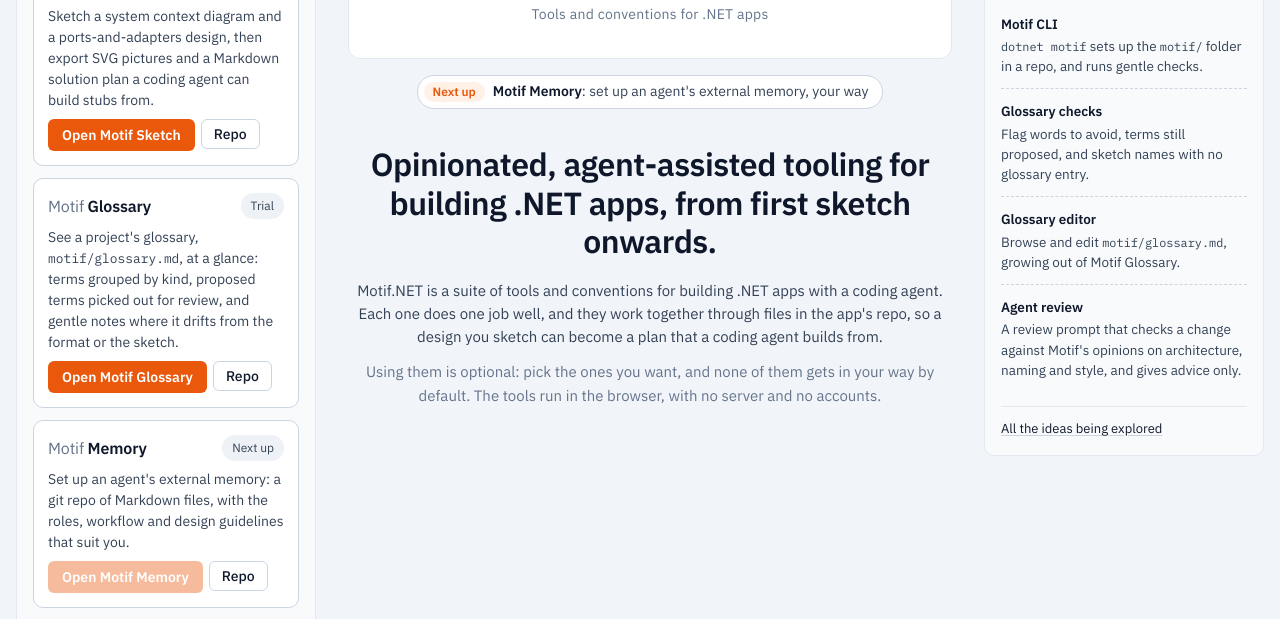
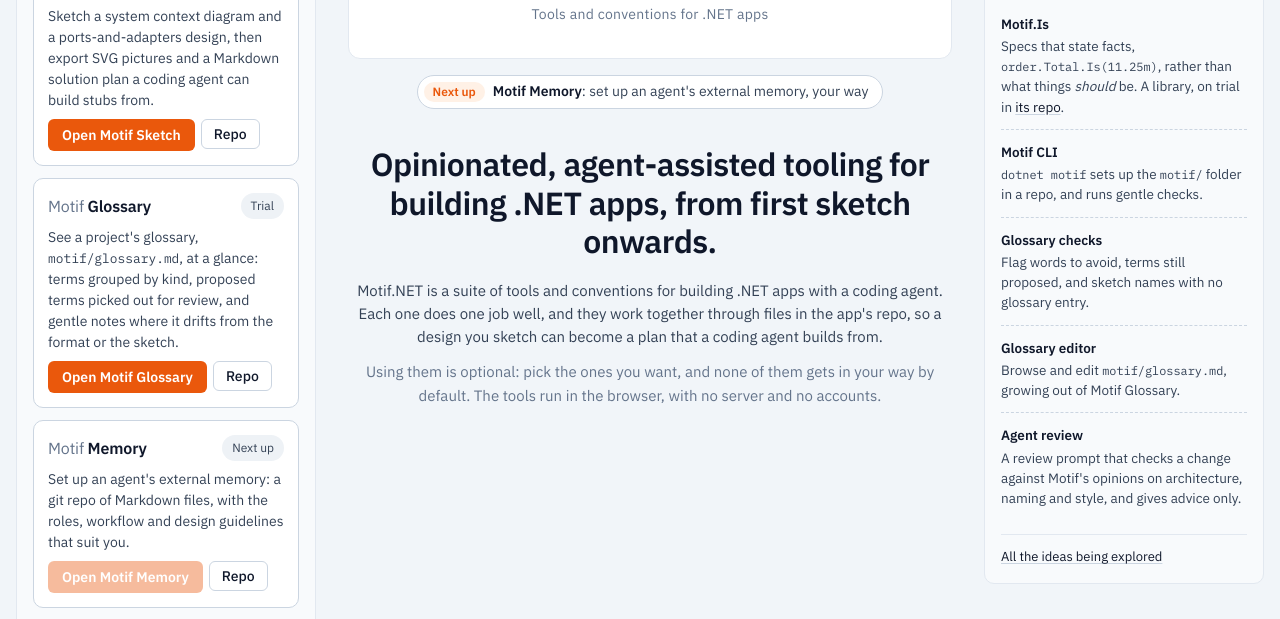
Before and after one commit to motif-dotnet/motif-dotnet.github.io, a plain HTML site: page index.html in a window 1280 px wide. Shown: the part 167-786 px from the top of the page. Drawn offline with Linux system fonts and the light colour scheme.

Commit message:
Put Motif.Is first in Coming later

```diff
--- a/index.html
+++ b/index.html
@@ -119,10 +119,12 @@
             <h2 id="later">Coming later</h2>
             <p class="muted">Ideas, written up but not built yet. Expect some to change, merge or drop out.</p>
             <ul class="ideas">
+                <li><b>Motif.Is</b> Specs that state facts, <code>order.Total.Is(11.25m)</code>, rather than what things <i>should</i> be. A library, on trial in <a href="https://github.com/motif-dotnet/Motif.Is">its repo</a>.</li>
                 <li><b>Motif CLI</b> <code>dotnet motif</code> sets up the <code>motif/</code> folder in a repo, and runs gentle checks.</li>
                 <li><b>Glossary checks</b> Flag words to avoid, terms still proposed, and sketch names with no glossary entry.</li>
                 <li><b>Glossary editor</b> Browse and edit <code>motif/glossary.md</code>, growing out of Motif Glossary.</li>
-                <li><b>Agent review</b> A review prompt that checks a change against Motif's opinions on architecture, naming and style, and gives advice only.</li>            </ul>
+                <li><b>Agent review</b> A review prompt that checks a change against Motif's opinions on architecture, naming and style, and gives advice only.</li>
+            </ul>
             <p class="more"><a href="https://github.com/motif-dotnet/.github/blob/main/design/ideas.md">All the ideas being explored</a></p>
         </aside>
     </div>
```
